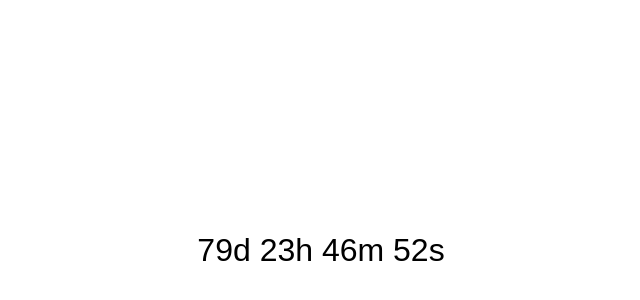
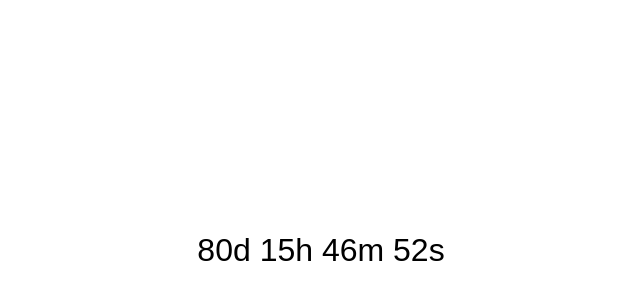
Before and after one commit to shaheming/shaheming.github.io, a plain HTML site: page lulu.html in a window 1280 px wide. Shown: the part 92-392 px from the top of the page, 319-959 px from the left. Drawn offline with Linux system fonts and the light colour scheme.

Commit message:
Change Time

```diff
--- a/lulu.html
+++ b/lulu.html
@@ -26,7 +26,7 @@
 
 <script>
     // Set the date we're counting down to
-    var countDownDate = new Date("12/11/2022").getTime();
+    var countDownDate = new Date("12/11/2022 16:00").getTime();
 
     // Update the count down every 1 second
     var x = setInterval(function () {
```
